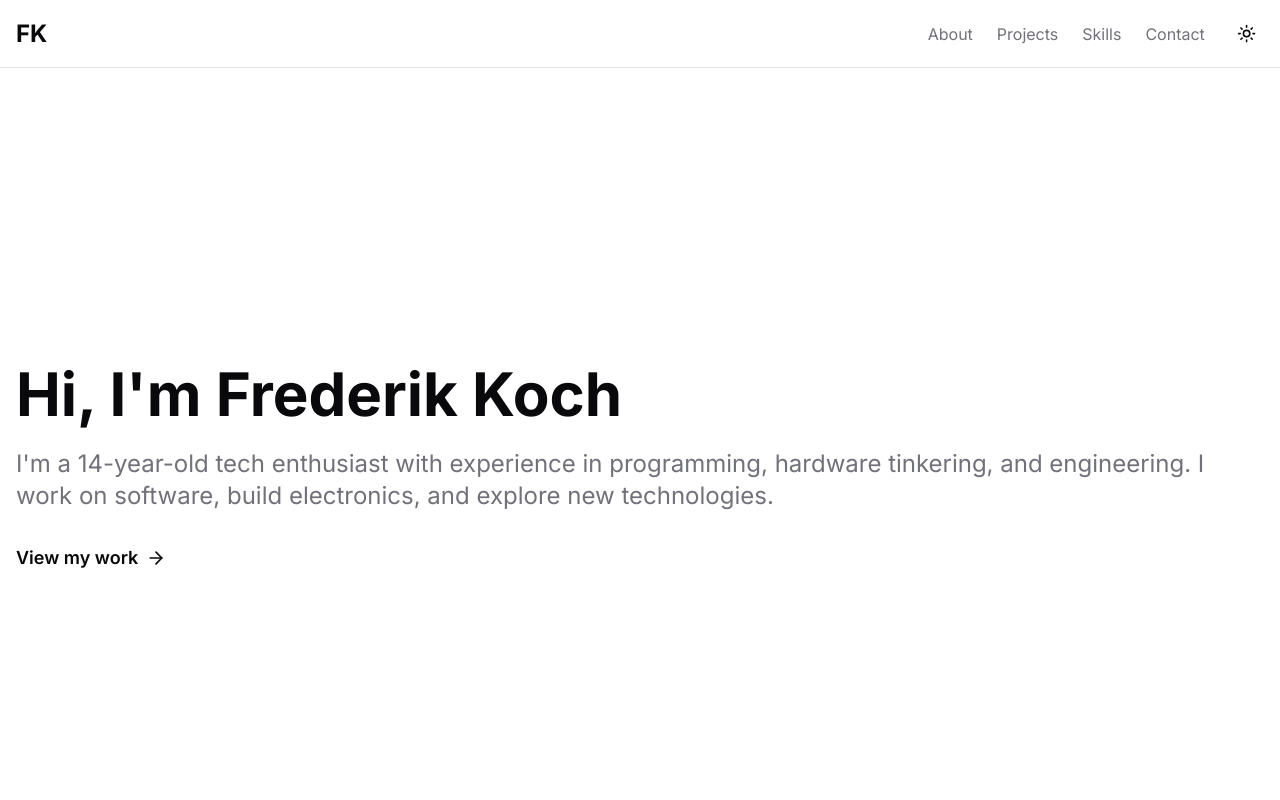
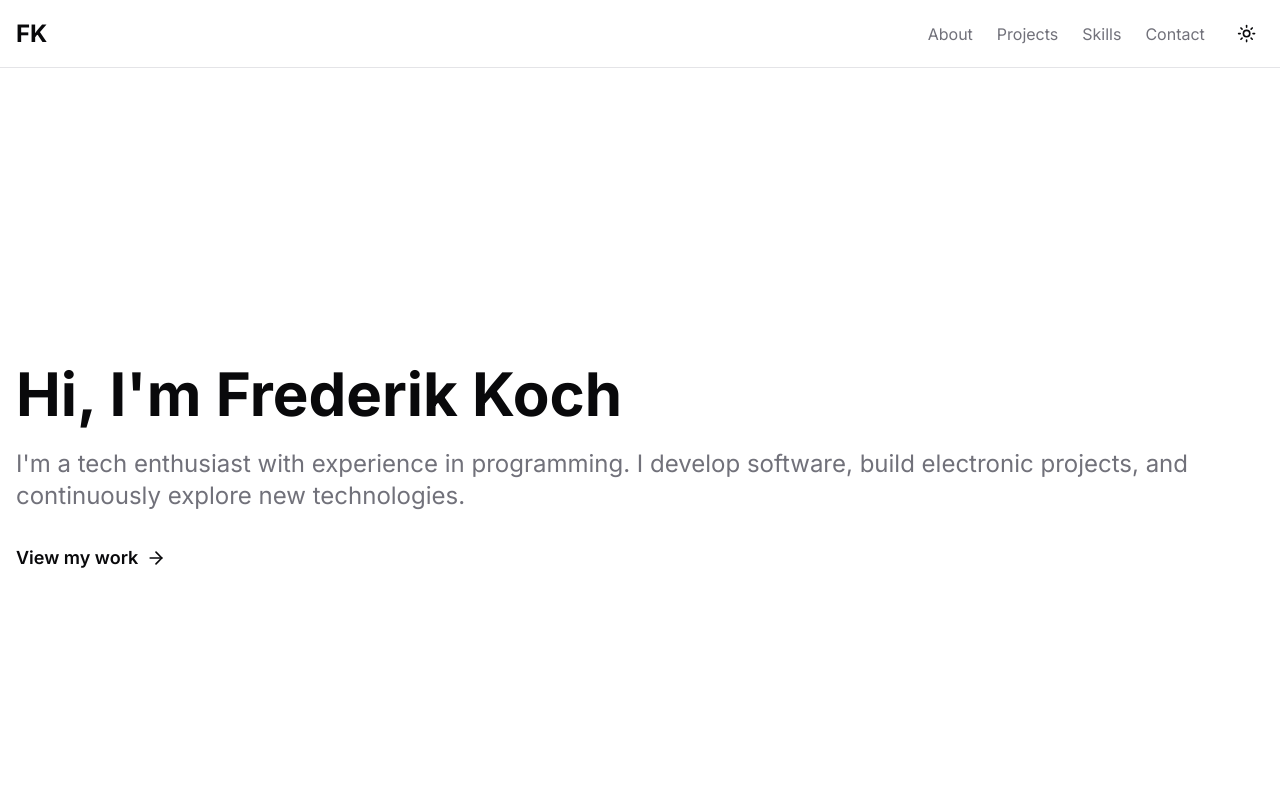
Before and after one commit to Fr3d33/frederikkoch.de, a Next.js app: page / in a window 1280 px wide. Shown: the top 800 px of the page. Built offline with nearby package versions, Linux system fonts and the light colour scheme.

Commit message:
refactor introduction text for clarity and conciseness

```diff
--- a/components/Introduction.tsx
+++ b/components/Introduction.tsx
@@ -5,7 +5,7 @@ const Introduction = () => {
     <section id="about" className="min-h-[calc(100vh-4rem)] flex flex-col justify-center">
       <h1 className="text-4xl md:text-6xl font-bold mb-6 animate-fade-in text-foreground">Hi, I'm Frederik Koch</h1>
       <p className="text-xl md:text-2xl text-muted-foreground mb-8 animate-fade-in animation-delay-200">
-        I'm a 14-year-old tech enthusiast with experience in programming, hardware tinkering, and engineering. I work on software, build electronics, and explore new technologies.
+        I'm a tech enthusiast with experience in programming. I develop software, build electronic projects, and continuously explore new technologies.
       </p>
       <a
         href="#projects"
```
